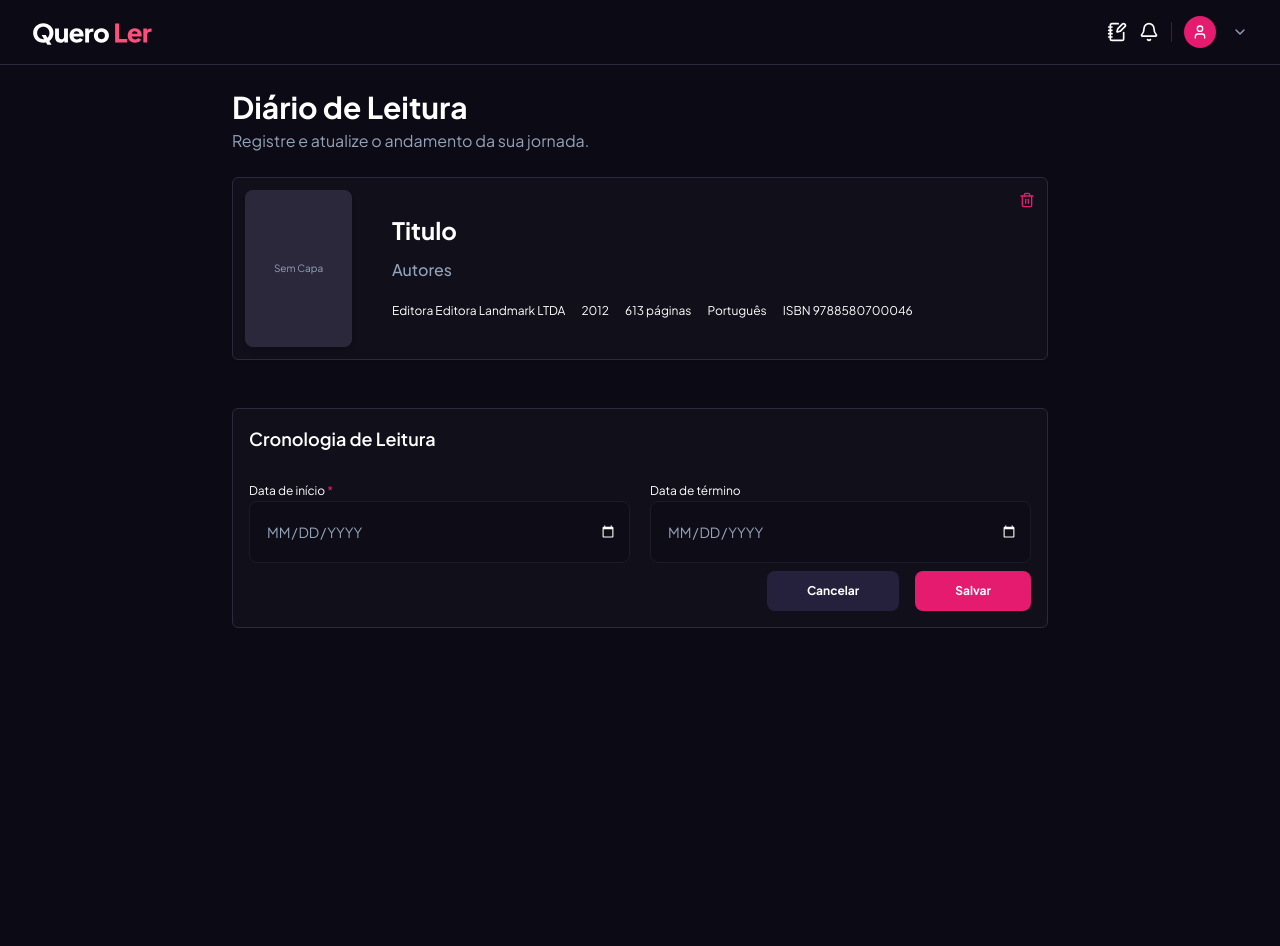
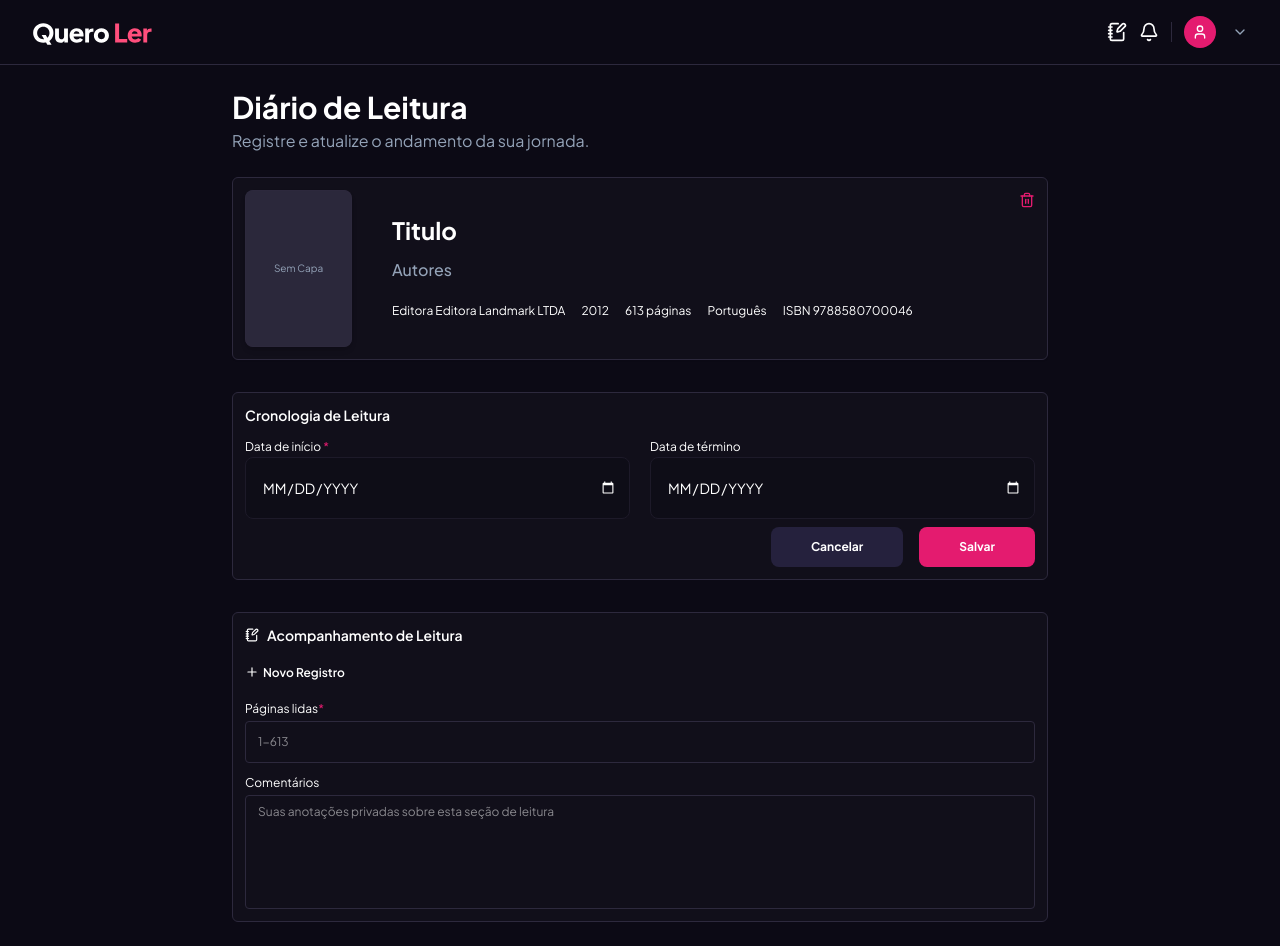
Before and after one commit to ProjetoQueroLer/queroler-frontend, a Next.js app: page /diario/1 in a window 1280 px wide. Before the commit the page ends 865 px from the top, so only its background shows below. Built offline with nearby package versions, Linux system fonts and the light colour scheme; no server answers.

Commit message:
feat: cria formulário de acompanhamento de leitura

```diff
--- a/src/presentation/pages/readingDiaryForm/ReadingDiaryForm.tsx
+++ b/src/presentation/pages/readingDiaryForm/ReadingDiaryForm.tsx
@@ -4,7 +4,7 @@ import { Profile } from '@/core/domain/user/profile.enum';
 import { Input } from '@/presentation/shared/components';
 import { Header } from '@/presentation/shared/components/header/header';
 import { useUserStore } from '@/presentation/shared/lib/user-store';
-import { Trash } from 'lucide-react';
+import { NotebookPen, Plus, Trash } from 'lucide-react';
 import Image from 'next/image';
 
 export interface ReadingDiaryFormProps {
@@ -163,9 +163,9 @@ export function ReadingDiaryForm({
             </div>
           </div>
 
-          <div className="py-12">
-            <div className="bg-secondary-bg border border-border rounded-md p-4 ">
-              <h2 className="flex items-center gap-2 text-text-primary text-md lg:text-lg font-semibold pb-6">
+          <div className="py-5 lg:py-8">
+            <div className="bg-secondary-bg border border-border rounded-md p-3">
+              <h2 className="flex items-center gap-2 text-text-primary text-sm lg:text-md font-semibold pb-2">
                 Cronologia de Leitura
               </h2>
               <div className="grid grid-cols-2 gap-5">
@@ -178,7 +178,7 @@ export function ReadingDiaryForm({
                     type="date"
                     max={`${anoLimite}-${mes}-${dia}`}
                     dataTestId="input-data-inicio"
-                    className="text-xs text-text-secondary uppercase w-full"
+                    className="text-xs text-text-primary uppercase w-full"
                   />
                 </div>
                 <div>
@@ -190,7 +190,7 @@ export function ReadingDiaryForm({
                     type="date"
                     max={`${anoLimite}-${mes}-${dia}`}
                     dataTestId="input-data-termino"
-                    className="text-xs text-text-secondary uppercase w-full"
+                    className="text-xs text-text-primary uppercase w-full"
                   />
                 </div>
               </div>
@@ -215,6 +215,41 @@ export function ReadingDiaryForm({
               </div>
             </div>
           </div>
+          <div className="bg-secondary-bg border border-border rounded-md p-3">
+            <h2 className="flex items-center gap-2 text-text-primary text-sm lg:text-md font-semibold pb-5">
+              <NotebookPen size={14} /> Acompanhamento de Leitura
+            </h2>
+            <div>
+              <button
+                type="button"
+                data-testid="btn-novo-registro-diario"
+                className="flex text-xs text-white hover:opacity-80 transition-opacity duration-200 font-semibold pb-5"
+              >
+                <Plus size={14} /> <span className="pl-1">Novo Registro</span>
+              </button>
+            </div>
+            <div className="flex-1 flex flex-col gap-1 pb-3">
+              <label className="text-text-primary text-xs">
+                Páginas lidas<span className="text-brand">*</span>
+              </label>
+              <input
+                data-testid="input-paginas"
+                className="w-full bg-secondary-bg border border-border rounded px-2 py-1 lg:px-3 lg:py-3 text-text-primary text-xs"
+                placeholder="1-613"
+                id="numero-paginas-lidas"
+              />
+            </div>
+            <div className="flex-1 flex flex-col gap-1">
+              <label className="text-text-primary text-xs">Comentários</label>
+              <textarea
+                data-testid="input-comentarios"
+                placeholder="Suas anotações privadas sobre esta seção de leitura"
+                rows={6}
+                className="w-full bg-secondary-bg border border-border rounded px-2 py-1 lg:px-3 lg:py-2 text-text-primary text-xs outline-none resize-none"
+                id="ano-de-publicacao"
+              />
+            </div>
+          </div>
         </main>
       </div>
     </div>
```
